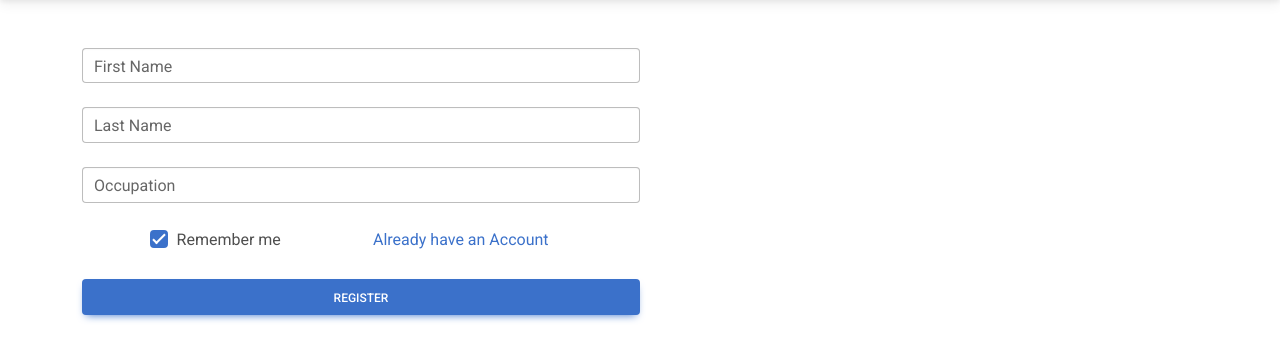
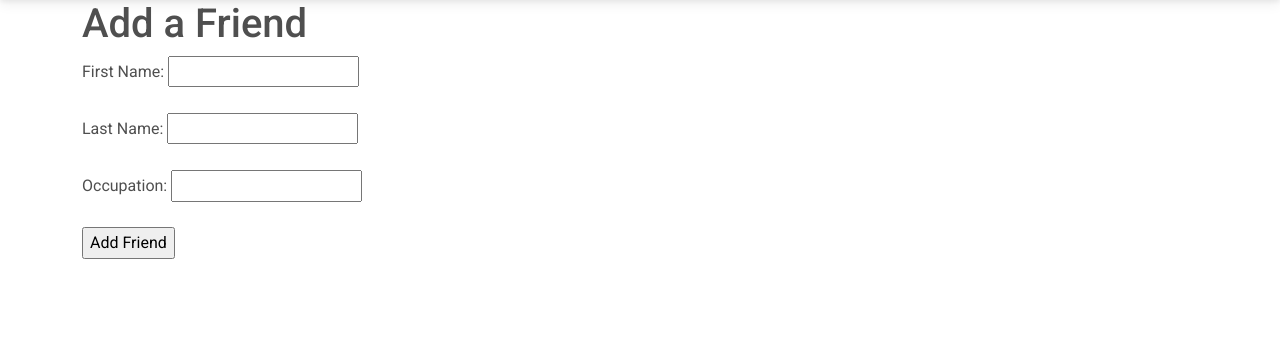
Before and after one commit to mua-wallace/flask-lectures-August-2023, a Flask app: page /register in a window 1280 px wide. Shown: the part 59-419 px from the top of the page. Run offline with Flask 3, Linux system fonts and the light colour scheme; some libraries are stand-ins or nearby versions.

Commit message:
implemented get_all() and create_friend functionality

```diff
--- a/server.py
+++ b/server.py
@@ -1,5 +1,4 @@
-from flask import Flask, render_template
-
+from flask import Flask, render_template, request,redirect
 from friends import Friend
 
 app = Flask(__name__)
@@ -8,7 +7,6 @@ app = Flask(__name__)
 @app.route('/')
 def home():
     friends_list = Friend.get_all_friends()
-    # print(friends_list)
     return render_template('index.html', friends = friends_list)
 
 @app.route('/about')
@@ -23,15 +21,26 @@ def contact():
 def project():
     return render_template('project.html')
 
+
 @app.route('/register')
 def register():
     return render_template('register.html')
-
 
 @app.route('/login')
 def login():
     return render_template('login.html')
 
+@app.route('/create_friend', methods =["POST"])
+def create_friend():
+    # create a dict with the data collecte from the form
+    data = {
+        "first_name": request.form['fname'],
+        "last_name": request.form['lname'],
+        "occupation": request.form['occ']
+    }
+    Friend.save(data)
+    return redirect('/')
+
 
 if __name__ == '__main__':
     app.run(debug=True, host="localhost", port=8000)
--- a/templates/about.html
+++ b/templates/about.html
@@ -1,5 +1,5 @@
-{%extends 'base.html' %}
+{% extends 'base.html' %}
 
-{%block content %}
-<h1>Welcome to the about flask page</h1>
+{%block content%}
+    <h1>Welcome to the about page</h1>
 {%endblock%}
--- a/templates/base.html
+++ b/templates/base.html
@@ -18,7 +18,7 @@ rel="stylesheet"
 href="https://cdnjs.cloudflare.com/ajax/libs/mdb-ui-kit/6.4.1/mdb.min.css"
 rel="stylesheet"
 />
-    <title>Base MDB</title>
+    <title>First flask App with MySQL</title>
 </head>
 <body>
     {%include 'navbar.html' %}
--- a/templates/contact.html
+++ b/templates/contact.html
@@ -1,5 +1,5 @@
-{%extends 'base.html' %}
+{% extends 'base.html' %}
 
-{%block content %}
-<h1>Welcome to the contact flask page</h1>
+{%block content%}
+    <h1>Welcome to the contact page</h1>
 {%endblock%}
--- a/templates/login.html
+++ b/templates/login.html
@@ -1,5 +1,5 @@
-{%extends 'base.html' %}
+{% extends 'base.html' %}
 
-{%block content %}
-<h1>Welcome to the login flask page</h1>
+{%block content%}
+    <h1>Welcome to the login page</h1>
 {%endblock%}
--- a/templates/navbar.html
+++ b/templates/navbar.html
@@ -100,7 +100,7 @@
           <ul
             class="dropdown-menu dropdown-menu-end"
             aria-labelledby="navbarDropdownMenuAvatar"
-          >
+          >login
             <li>
               <a class="dropdown-item" href="#">My profile</a>
             </li>
--- a/templates/project.html
+++ b/templates/project.html
@@ -1,5 +1,5 @@
-{%extends 'base.html' %}
+{% extends 'base.html' %}
 
-{%block content %}
-<h1>Welcome to the projects flask page</h1>
+{%block content%}
+    <h1>Welcome to the projects page</h1>
 {%endblock%}
--- a/templates/register.html
+++ b/templates/register.html
@@ -1,38 +1,18 @@
-{%extends 'base.html' %}
-
-{%block content %}
-<form class="w-50 mt-5">
-    <!-- Email input -->
-    <div class="form-outline mb-4">
-      <input type="text" id="form1Example1" class="form-control" />
-      <label class="form-label" for="form1Example1">First Name</label>
-    </div>
-    <div class="form-outline mb-4">
-        <input type="text" id="form1Example1" class="form-control" />
-        <label class="form-label" for="form1Example1">Last Name</label>
-      </div>
-      <div class="form-outline mb-4">
-        <input type="text" id="form1Example1" class="form-control" />
-        <label class="form-label" for="form1Example1">Occupation</label>
-      </div>
-
-    <!-- 2 column grid layout for inline styling -->
-    <div class="row mb-4">
-      <div class="col d-flex justify-content-center">
-        <!-- Checkbox -->
-        <div class="form-check">
-          <input class="form-check-input" type="checkbox" value="" id="form1Example3" checked />
-          <label class="form-check-label" for="form1Example3"> Remember me </label>
-        </div>
-      </div>
-
-      <div class="col">
-        <!-- Simple link -->
-        <a href="#!">Already have an Account</a>
-      </div>
-    </div>
-
-    <!-- Submit button -->
-    <button type="submit" class="btn btn-primary btn-block">Register</button>
-  </form>
+{% extends 'base.html' %} {%block content%}
+<h1>Add a Friend</h1>
+<form action="/create_friend" method="POST">
+  <div>
+    <label for="fname">First Name:</label>
+    <input type="text" name="fname" />
+  </div><br>
+  <div>
+    <label for="lname">Last Name:</label>
+    <input type="text" name="lname" />
+  </div><br>
+  <div>
+    <label for="occ">Occupation:</label>
+    <input type="text" name="occ" />
+  </div><br>
+  <input type="submit" value="Add Friend" />
+</form>
 {%endblock%}
```
Also changed, not shown: friends.py (+6 -3 lines), templates/index.html (+9 -7 lines).
